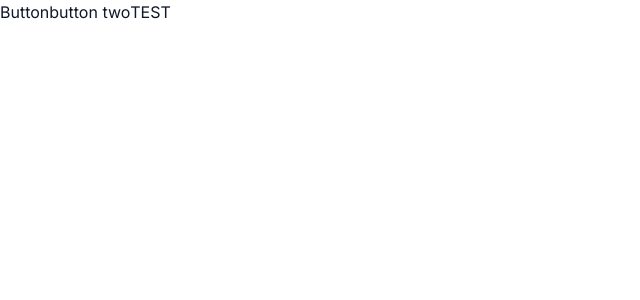
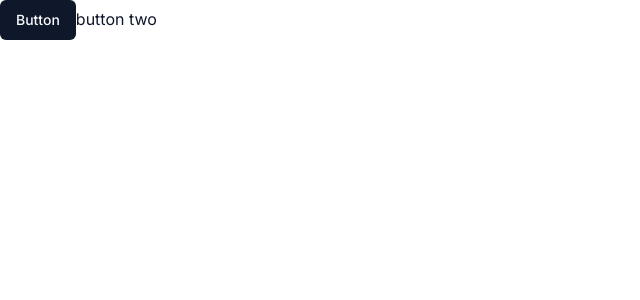
Before and after one commit to samuelahmed/Attires.ai, a Next.js app: page / in a window 1280 px wide. Shown: the top 300 px of the page, without its empty margins (0-640 px from the left). Built offline with nearby package versions, Linux system fonts and the light colour scheme.

Commit message:
installed shadcn

```diff
--- a/package.json
+++ b/package.json
@@ -12,12 +12,13 @@
     "@radix-ui/react-slot": "^1.0.2",
     "class-variance-authority": "^0.7.0",
     "clsx": "^2.1.0",
-    "lucide-react": "^0.308.0",
     "next": "14.0.4",
     "react": "^18",
     "react-dom": "^18",
     "tailwind-merge": "^2.2.0",
-    "tailwindcss-animate": "^1.0.7"
+    "tailwindcss-animate": "^1.0.7",
+    "lucide-react": "^0.308.0"
+
   },
   "devDependencies": {
     "@types/node": "^20",
--- a/src/app/page.tsx
+++ b/src/app/page.tsx
@@ -1,11 +1,11 @@
-import DemoComponent from "@/components/demoComponent";
-import { Button } from "@/components/ui/button";
+import DemoComponent from "../components/demoComponent"
+// import { Button } from "@/components/ui/button";
 
 export default function Home() {
   return (
     <main className="">
       <DemoComponent />
-      <Button>TEST</Button>
+      {/* <Button>TEST</Button> */}
     </main>
   );
 }
--- a/src/components/demoComponent.tsx
+++ b/src/components/demoComponent.tsx
@@ -1,6 +1,8 @@
-import { Button } from "@/components/ui/button";
+
+import { Button } from "./ui/button"
 
 export default function DemoComponent() {
+
   return (
     <>
       <Button variant="default">Button</Button>
--- a/src/components/ui/button.tsx
+++ b/src/components/ui/button.tsx
@@ -3,7 +3,7 @@ import * as React from "react"
 import { Slot } from "@radix-ui/react-slot"
 import { cva, type VariantProps } from "class-variance-authority"
 
-import { cn } from "@/lib/utils"
+import { cn } from "@/src/lib/utils"
 
 const buttonVariants = cva(
   "inline-flex items-center justify-center whitespace-nowrap rounded-md text-sm font-medium ring-offset-background transition-colors focus-visible:outline-none focus-visible:ring-2 focus-visible:ring-ring focus-visible:ring-offset-2 disabled:pointer-events-none disabled:opacity-50",
--- a/tailwind.config.ts
+++ b/tailwind.config.js
@@ -1,9 +1,13 @@
-const { fontFamily } = require("tailwindcss/defaultTheme")
-
 /** @type {import('tailwindcss').Config} */
 module.exports = {
   darkMode: ["class"],
-  content: ["app/**/*.{ts,tsx}", "components/**/*.{ts,tsx}"],
+  content: [
+    './pages/**/*.{ts,tsx}',
+    './components/**/*.{ts,tsx}',
+    './app/**/*.{ts,tsx}',
+    './src/**/*.{ts,tsx}',
+  ],
+  prefix: "",
   theme: {
     container: {
       center: true,
@@ -49,12 +53,9 @@ module.exports = {
         },
       },
       borderRadius: {
-        lg: `var(--radius)`,
-        md: `calc(var(--radius) - 2px)`,
+        lg: "var(--radius)",
+        md: "calc(var(--radius) - 2px)",
         sm: "calc(var(--radius) - 4px)",
-      },
-      fontFamily: {
-        sans: ["var(--font-sans)", ...fontFamily.sans],
       },
       keyframes: {
         "accordion-down": {
--- a/tsconfig.json
+++ b/tsconfig.json
@@ -13,13 +13,15 @@
     "isolatedModules": true,
     "jsx": "preserve",
     "incremental": true,
+    "baseUrl": ".",
+
     "plugins": [
       {
         "name": "next"
       }
     ],
     "paths": {
-      "@/*": ["./src/*"]
+      "@/*": ["./*"]
     }
   },
   "include": ["next-env.d.ts", "**/*.ts", "**/*.tsx", ".next/types/**/*.ts"],
```
